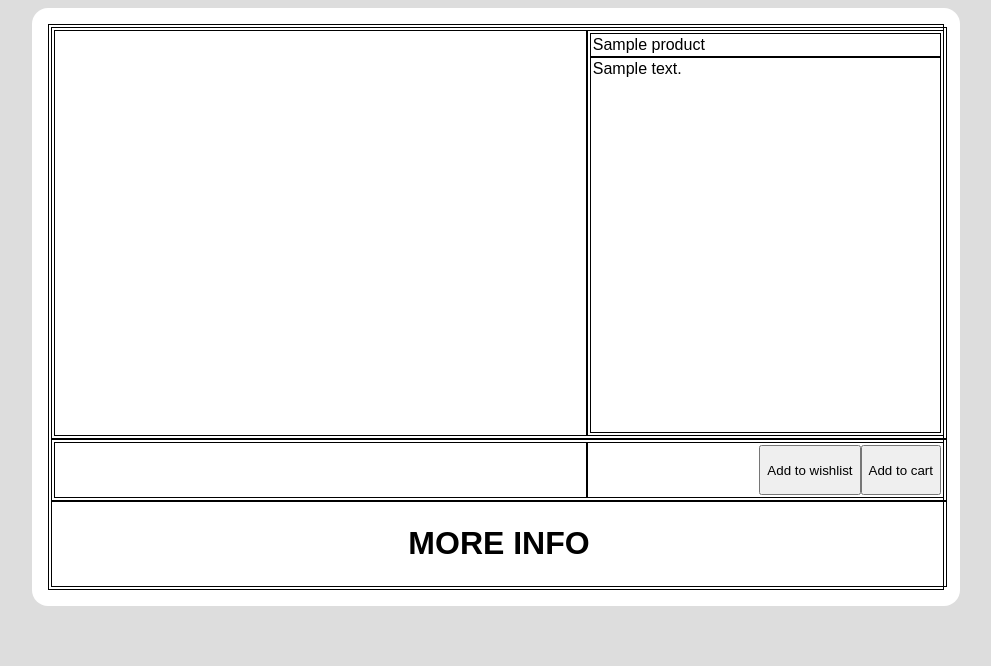
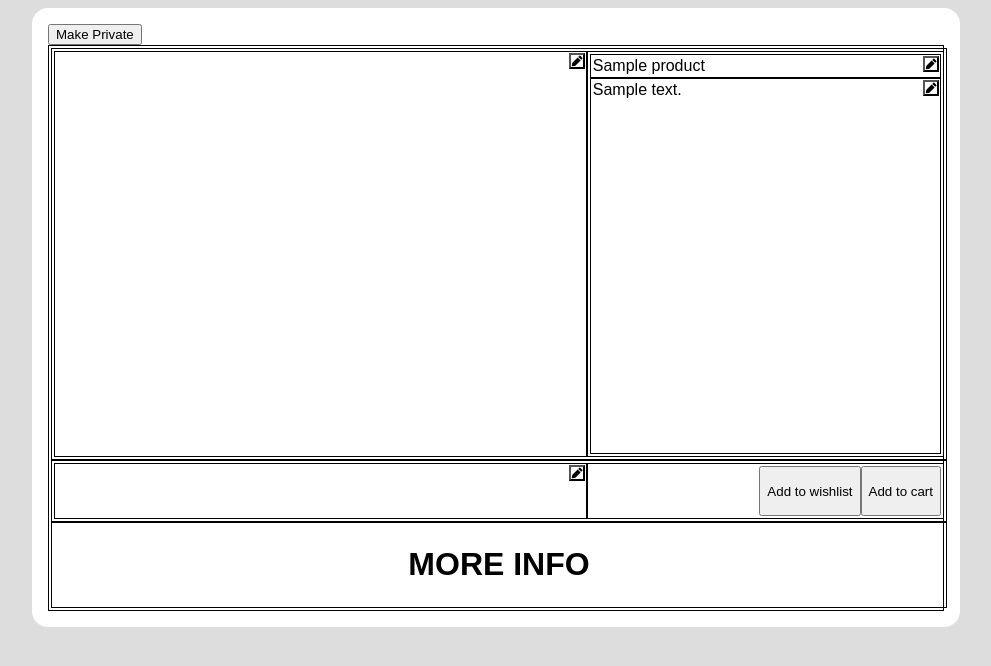
Before and after one commit to randomman552/CM1102-OnlineShop, a Flask app: page /products/edit/1 in a window 1280 px wide. Shown: the part 64-730 px from the top of the page, without its empty margins (160-1151 px from the left). Run offline with Flask 2, Linux system fonts and the light colour scheme; tables that the repository leaves empty hold one stand-in row (values such as "Sample post").

Commit message:
Add edit buttons

```diff
--- a/shop/static/js/edit_product.js
+++ b/shop/static/js/edit_product.js
@@ -0,0 +1,36 @@
+//Functions for changing product descriptions
+function openDescriptionEdit() {
+	console.log('Description Edit Started');
+}
+function closeDescriptionEdit() {
+	console.log('Description Edit Ended');
+}
+
+//Functions for changing product names
+function openNameEdit() {
+	console.log('Name Edit Started');
+}
+function closeNameEdit() {
+	console.log('Name Edit Ended');
+}
+
+//Functions for adding images
+function openImageEdit() {
+	console.log('Image Edit Started');
+}
+function closeImageEdit() {
+	console.log('Image Edit Ended');
+}
+
+//Function for editing image order
+function openImageOrderEdit() {
+	console.log('Image Order Edit Started');
+}
+function closeImageOrderEdit() {
+	console.log('Image Order Edit Ended');
+}
+
+//Functions for changing state between public and private
+function setPublic(new_state) {
+	console.log(new_state);
+}
--- a/shop/static/styles.css
+++ b/shop/static/styles.css
@@ -30,6 +30,7 @@ nav.main {
 	top: 0;
 	box-sizing: border-box;
 	width: 100%;
+	z-index: 1000;
 	position: fixed;
 	height: 4rem;
 	margin: 0;
@@ -129,8 +130,24 @@ main {
 	padding: 1rem;
 }
 
+/* Button attributes */
+button.edit {
+	display: inline-block;
+	background: url(icons/edit.svg);
+	background-size: 100% 100%;
+	position: absolute;
+	right: 0;
+	top: 0;
+	padding: 0;
+	margin: 1px;
+	width: 1rem;
+	height: 1rem;
+}
+
 /* Product page attributes */
 .product {
+	position: sticky;
+	z-index: 0;
 	display: flex;
 	text-align: left;
 	padding: 2px;
@@ -175,6 +192,7 @@ main {
 	flex-direction: row-reverse;
 	flex-shrink: 1;
 }
+
 /* Error and warning attributes */
 .error {
 	display: inline-block;
--- a/shop/templates/products/view_product.html
+++ b/shop/templates/products/view_product.html
@@ -1,20 +1,45 @@
 {% extends 'layout.html' %}
 {% block content %}
     {% if product != None %}
+        {% if mode == "edit" %}
+            <div style="text-align: left;">
+                {% if product.public %}
+                    <button onclick="setPublic(false)">Make Private</button>
+                {% else %}
+                    <button onclick="setPublic(true)">Make Public</button>
+                {% endif %}
+            </div>
+        {% endif %}
         <div class="product main_container">
             <div class="product row">
                 <div class="product image container">
+                    {% if mode == "edit" %}
+                        <button class="edit" onclick="openImageOrderEdit()"></button>
+                    {% endif %}
                     {% for picture in pictures %}
 
                     {% endfor %}
                 </div>
                 <div class="product description container">
-                    <div class="product description name">{{ product.name }}</div>
-                    <div class="product description text">{{ product.description }}</div>
+                    <div class="product description name">
+                        {{ product.name }}
+                        {% if mode == "edit" %}
+                            <button class="edit" onclick="openNameEdit()"></button>
+                        {% endif %}
+                    </div>
+                    <div class="product description text">
+                        {{ product.description }}
+                        {% if mode == "edit" %}
+                            <button class="edit" onclick="openDescriptionEdit()"></button>
+                        {% endif %}
+                    </div>
                 </div>
             </div>
             <div class="product row">
                 <div class="product image selector">
+                    {% if mode == "edit" %}
+                        <button class="edit" onclick="openImageEdit()"></button>
+                    {% endif %}
                     {% for picture in pictures %}
 
                     {% endfor %}
@@ -29,9 +54,10 @@
             </div>
 
         </div>
-        <script src="{{ url_for('static', filename='js/product.js') }}"></script>
         {% if mode == "edit" %}
-        <script src="{{ url_for('static', filename='js/edit_product.js') }}"></script>
+        <script type="text/javascript" src="{{ url_for('static', filename='js/edit_product.js') }}"></script>
+        {% else %}
+        <script type="text/javascript" src="{{ url_for('static', filename='js/product.js') }}"></script>
         {% endif %}
     {% else %}
         <h1>The requested product does not exist.</h1>
```
Also changed, not shown: shop/static/icons/edit.svg (added).
